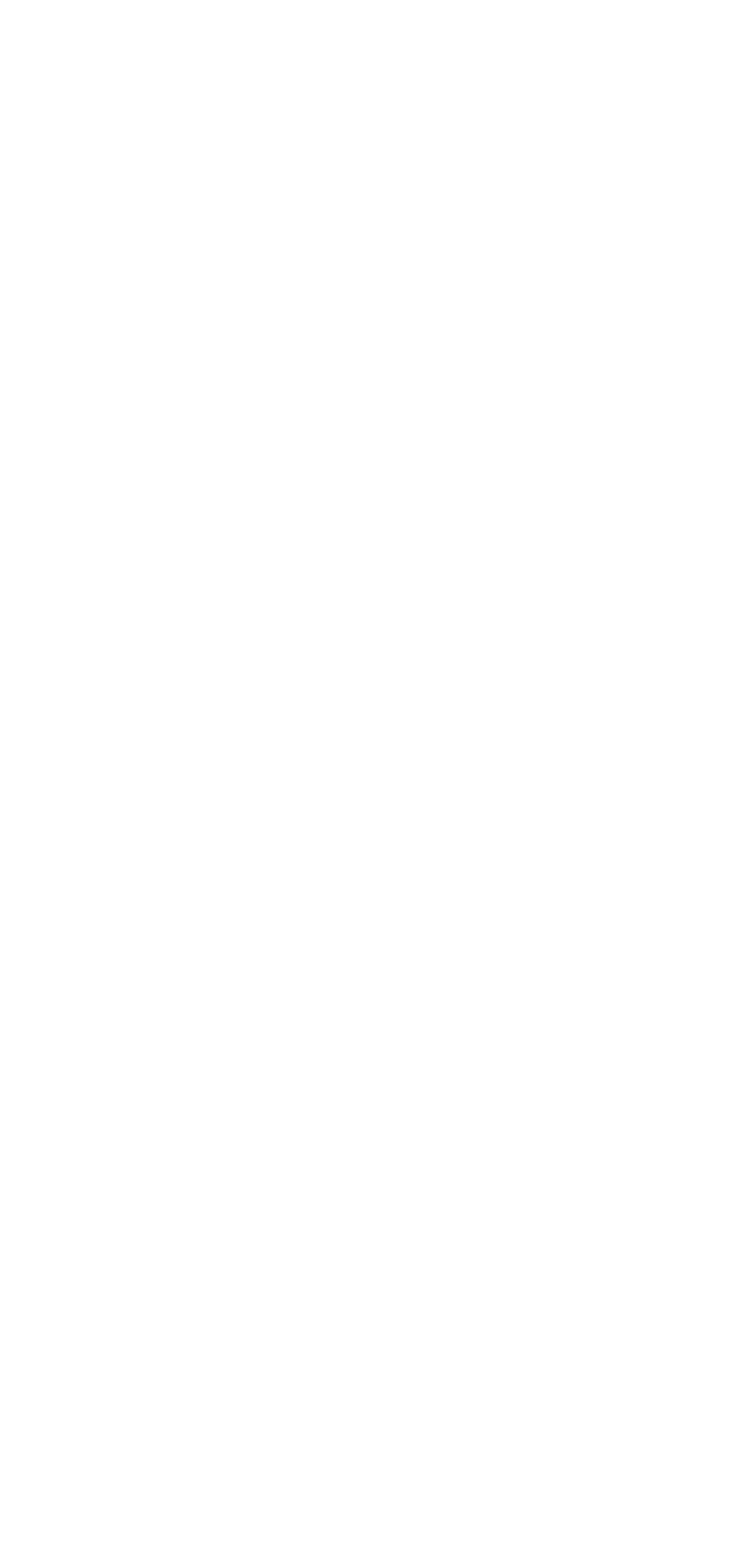
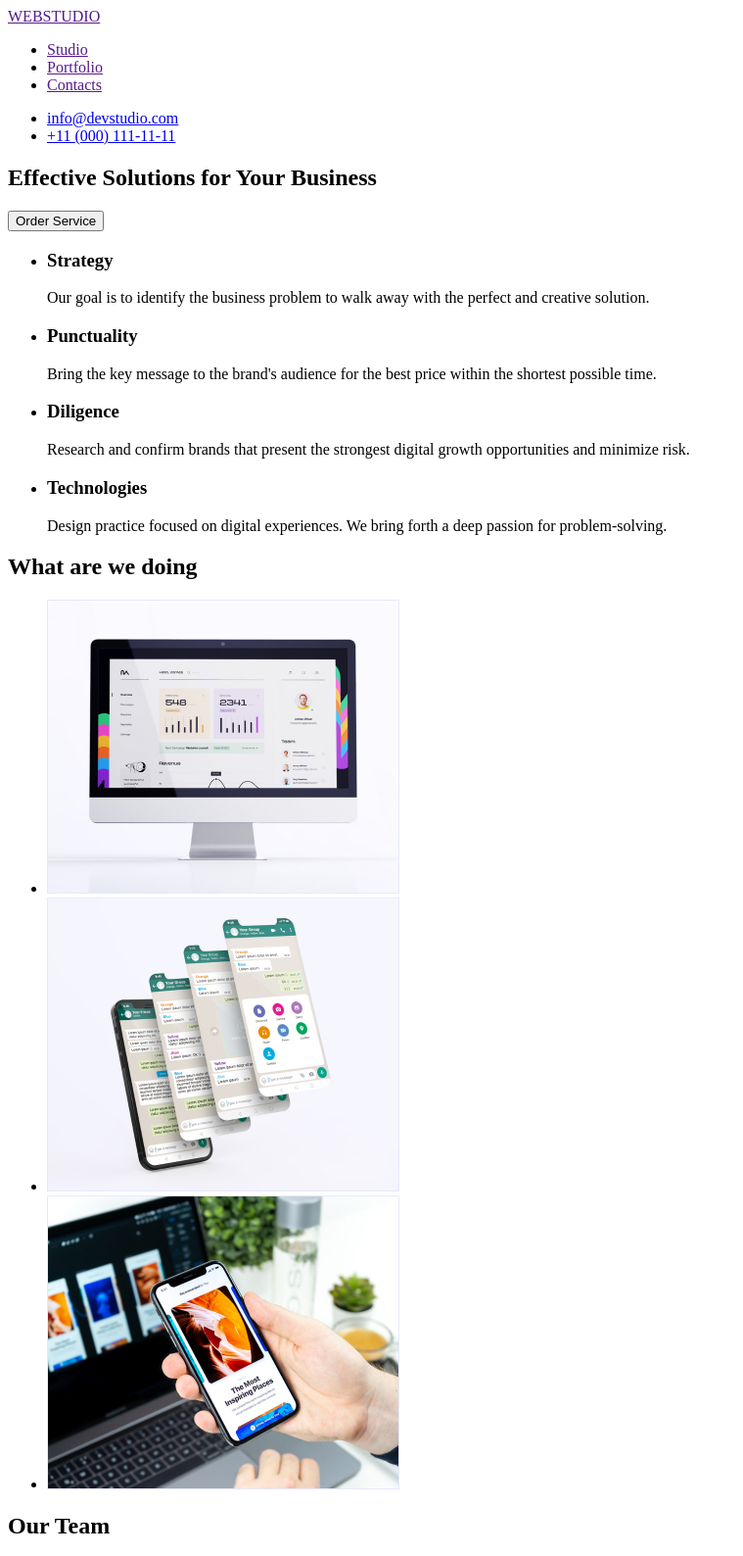
Before and after one commit to CatherineJBO/goit-markup-hw-01, a plain HTML site: page index.html in a window 1280 px wide. Shown: the top 1588 px of the page at 98% size, without its empty margins (0-759 px from the left). Before the commit the page ends 800 px from the top, so only its background shows below. Drawn offline with Linux system fonts and the light colour scheme.

Commit message:
Update index.html

```diff
--- a/index.html
+++ b/index.html
@@ -3,12 +3,141 @@
   <head>
     <meta charset="utf-8" />
     <meta name="description" content="" />
-    <title></title>
+    <title>Webstudio</title>
   </head>
 
   <body>
-    <header></header>
-    <main></main>
-    <footer></footer>
+    <header>
+      <a href="">WEBSTUDIO</a>
+      <nav>
+        <ul>
+          <li><a href="">Studio</a></li>
+          <li><a href="">Portfolio</a></li>
+          <li><a href="">Contacts</a></li>
+        </ul>
+      </nav>
+      <ul>
+        <li><a href="mailto:info@devstudio.com">info@devstudio.com</a></li>
+        <li><a href="tel:+110001111111">+11 (000) 111-11-11</a></li>
+      </ul>
+    </header>
+
+    <main>
+      <section>
+        <h1>Effective Solutions for Your Business</h1>
+        <button type="button">Order Service</button>
+        <ul>
+          <li>
+            <h3>Strategy</h3>
+            <p>
+              Our goal is to identify the business problem to walk away with the
+              perfect and creative solution.
+            </p>
+          </li>
+          <li>
+            <h3>Punctuality</h3>
+            <p>
+              Bring the key message to the brand's audience for the best price
+              within the shortest possible time.
+            </p>
+          </li>
+          <li>
+            <h3>Diligence</h3>
+            <p>
+              Research and confirm brands that present the strongest digital
+              growth opportunities and minimize risk.
+            </p>
+          </li>
+          <li>
+            <h3>Technologies</h3>
+            <p>
+              Design practice focused on digital experiences. We bring forth a
+              deep passion for problem-solving.
+            </p>
+          </li>
+        </ul>
+      </section>
+      <section>
+        <h2>What are we doing</h2>
+        <ul>
+          <li>
+            <img
+              src="./img/img 1.jpg"
+              alt="computer"
+              width="360"
+              height="300"
+            />
+          </li>
+          <li>
+            <img
+              src="./img/img 2.jpg"
+              alt="app-phone"
+              width="360"
+              height="300"
+            />
+          </li>
+          <li>
+            <img
+              src="./img/img 3.jpg"
+              alt="phone-in-hands"
+              width="360"
+              height="300"
+            />
+          </li>
+        </ul>
+      </section>
+      <section>
+        <h2>Our Team</h2>
+        <ul>
+          <li>
+            <img
+              src="./img/team-card-1.jpg"
+              alt="mark-guerrero"
+              width="264"
+              height="260"
+            />
+            <h3>Mark Guerrero</h3>
+            <p>Product Designer</p>
+          </li>
+          <li>
+            <img
+              src="./img/team-card-2.jpg"
+              alt="tom-ford"
+              width="264"
+              height="260"
+            />
+            <h3>Tom Ford</h3>
+            <p>Frontend Developer</p>
+          </li>
+          <li>
+            <img
+              src="./img/team-card-3.jpg"
+              alt="camila-garcia"
+              width="264"
+              height="260"
+            />
+            <h3>Camila Garcia</h3>
+            <p>Marketing</p>
+          </li>
+          <li>
+            <img
+              src="./img/team-card-4.jpg"
+              alt="daniel-wilson"
+              width="264"
+              height="260"
+            />
+            <h3>Daniel Wilson</h3>
+            <p>UI Designer</p>
+          </li>
+        </ul>
+      </section>
+    </main>
+    <footer>
+      <a href="">WEBSTUDIO</a>
+      <p>
+        Increase the flow of customers and sales for your business with digital
+        marketing & growth solutions.
+      </p>
+    </footer>
   </body>
 </html>
```
